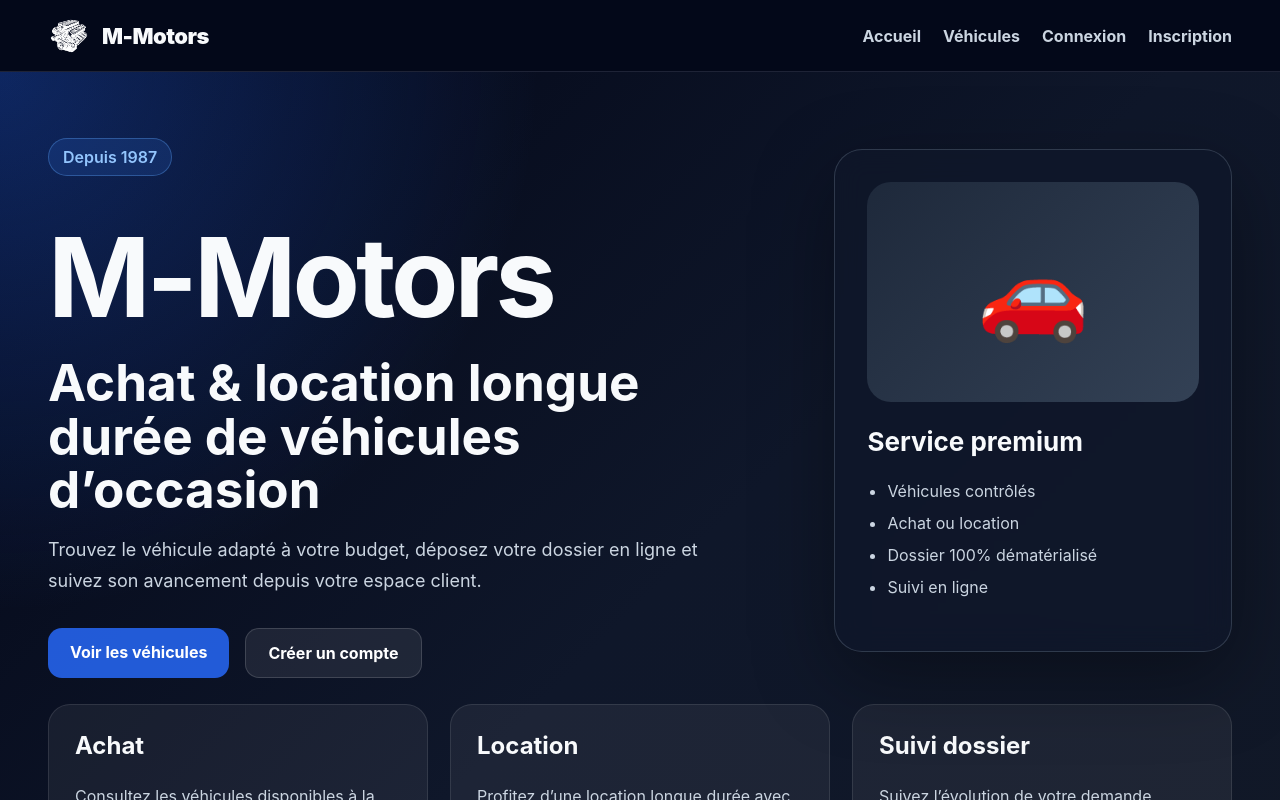
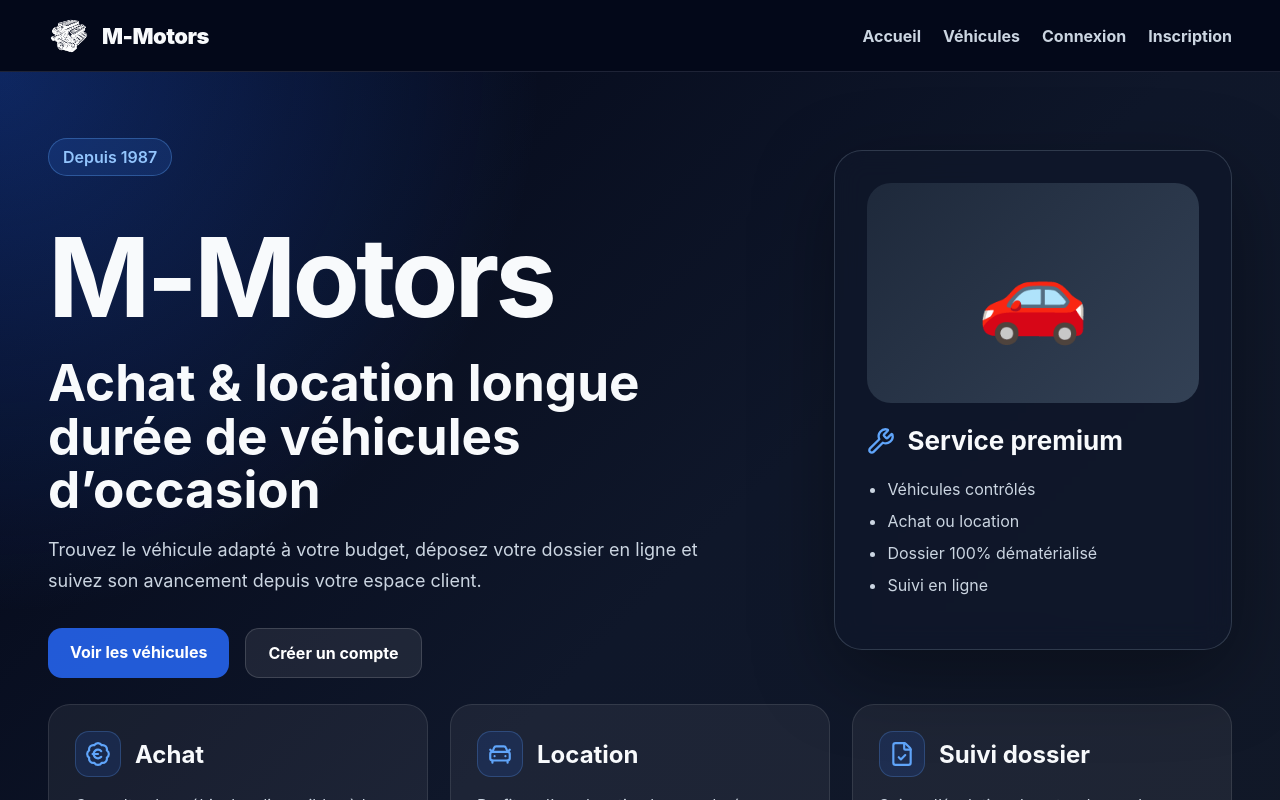
Before and after one commit to BrunoStudi/mmotors-frontend, a React (Vite) app: page / in a window 1280 px wide. Shown: the top 800 px of the page. Built offline with nearby package versions, Linux system fonts and the light colour scheme; no server answers; the HTML template or start-up script is replaced by a standard one.

Commit message:
FEAT: amélioration de l'experience UI de la page Accueil

```diff
--- a/package.json
+++ b/package.json
@@ -11,6 +11,7 @@
   },
   "dependencies": {
     "axios": "^1.15.2",
+    "lucide-react": "^1.14.0",
     "react": "^19.2.5",
     "react-dom": "^19.2.5",
     "react-router-dom": "^7.14.2"
--- a/src/index.css
+++ b/src/index.css
@@ -1415,3 +1415,50 @@ img {
     height: 34px;
   }
 }
+
+
+.feature-title {
+  display: flex;
+  align-items: center;
+  gap: 14px;
+  margin-bottom: 16px;
+}
+
+.feature-title h3 {
+  margin: 0;
+}
+
+.feature-icon {
+  width: 46px;
+  height: 46px;
+  min-width: 46px;
+
+  border-radius: 14px;
+
+  display: flex;
+  align-items: center;
+  justify-content: center;
+
+  background: rgba(37, 99, 235, 0.15);
+  color: #60a5fa;
+
+  border: 1px solid rgba(96, 165, 250, 0.25);
+}
+
+
+.premium-title {
+  display: flex;
+  align-items: center;
+  gap: 12px;
+  margin-bottom: 18px;
+}
+
+.premium-title h3 {
+  margin: 0;
+  line-height: 1;
+}
+
+.premium-title svg {
+  color: #60a5fa;
+  flex-shrink: 0;
+}
--- a/src/pages/home.jsx
+++ b/src/pages/home.jsx
@@ -1,4 +1,5 @@
 import { Link } from "react-router-dom"
+import { BadgeEuro, CarFront, FileCheck, Wrench } from "lucide-react"
 
 export default function Home() {
   return (
@@ -32,7 +33,10 @@ export default function Home() {
             <span>🚗</span>
           </div>
 
-          <h3>Service premium</h3>
+          <div className="premium-title">
+            <Wrench size={28} />
+            <h3>Service premium</h3>
+          </div>
 
           <ul>
             <li>Véhicules contrôlés</li>
@@ -45,20 +49,35 @@ export default function Home() {
 
       <section className="features">
         <article>
-          <h3>Achat</h3>
+          <div className="feature-title">
+            <div className="feature-icon">
+              <BadgeEuro size={26} />
+            </div>
+            <h3>Achat</h3>
+          </div>
           <p>Consultez les véhicules disponibles à la vente.</p>
         </article>
 
         <article>
-          <h3>Location</h3>
+          <div className="feature-title">
+            <div className="feature-icon">
+              <CarFront size={26} />
+            </div>
+            <h3>Location</h3>
+          </div>
           <p>Profitez d’une location longue durée avec option d’achat.</p>
         </article>
 
         <article>
-          <h3>Suivi dossier</h3>
+          <div className="feature-title">
+            <div className="feature-icon">
+              <FileCheck size={26} />
+            </div>
+            <h3>Suivi dossier</h3>
+          </div>
           <p>Suivez l’évolution de votre demande depuis votre espace client.</p>
         </article>
       </section>
-    </main>
+    </main >
   )
 }
```
Also changed, not shown: 1 other file (tests, documents, lock files or other folders).
